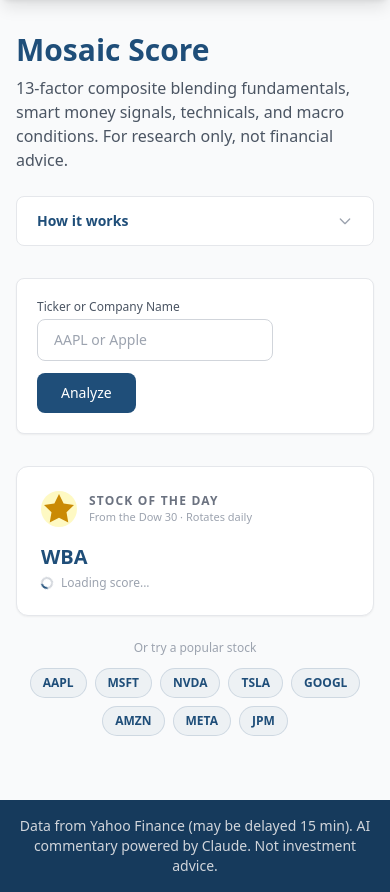
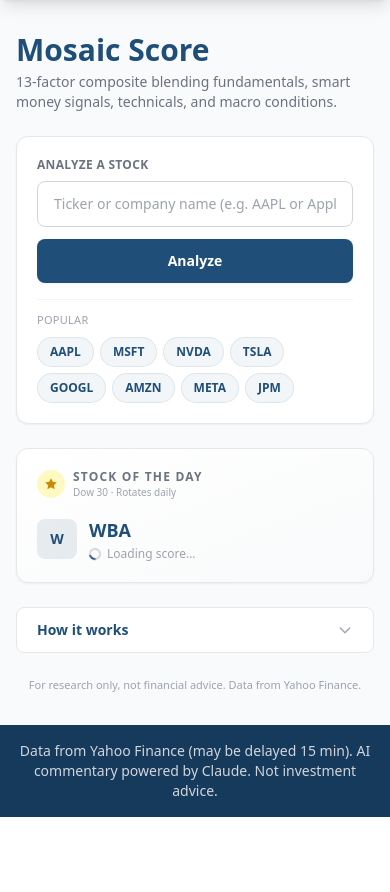
Before and after one commit to PaytonPrichard/Portfolio-Optimizer, a Flask app: page /score in a window 390 px wide. Shown: the part 64-956 px from the top of the page. After the commit the page ends 881 px from the top, so only its background shows below. Run offline with Flask 3, Linux system fonts and the light colour scheme; some libraries are stand-ins or nearby versions.

Commit message:
Redesign Score page: 2-column layout, company logos, cleaner SOTD
- Search on left, Stock of the Day on right (stacks on mobile)
- Quick picks moved inside search card
- How It Works below both columns
- Company logos via Clearbit (from yfinance website domain) with initial fallback
- Logos appear on SOTD card, search results header

```diff
--- a/routes/alpha.py
+++ b/routes/alpha.py
@@ -72,6 +72,7 @@ def score_summary_api(ticker):
         return jsonify({
             "symbol": result["symbol"],
             "companyName": result.get("companyName", result["symbol"]),
+            "logoUrl": result.get("logoUrl", ""),
             "alphaScore": result["alphaScore"],
             "conviction": result["conviction"],
             "sector": result.get("sector", ""),
--- a/templates/alpha.html
+++ b/templates/alpha.html
@@ -3,12 +3,84 @@
 
 {% block content %}
 <div class="max-w-7xl mx-auto px-4 sm:px-6 lg:px-8 py-8">
-    <h1 class="text-3xl font-bold text-brand dark:text-blue-300 mb-2">Mosaic Score</h1>
-    <p class="text-gray-600 dark:text-gray-400 mb-6 max-w-3xl">13-factor composite blending fundamentals, smart money signals, technicals, and macro conditions. For research only, not financial advice.</p>
+    <h1 class="text-3xl font-bold text-brand dark:text-blue-300 mb-1">Mosaic Score</h1>
+    <p class="text-gray-500 dark:text-gray-400 text-sm mb-6">13-factor composite blending fundamentals, smart money signals, technicals, and macro conditions.</p>
+
+    <!-- Two-column: Search + Sidebar -->
+    <div id="idle-state" class="grid lg:grid-cols-5 gap-6 mb-6">
+        <!-- Left: Search -->
+        <div class="lg:col-span-3">
+            <div class="bg-white dark:bg-gray-800 rounded-xl shadow-sm border border-gray-200 dark:border-gray-700 p-5">
+                <label for="score-input" class="block text-xs font-semibold text-gray-500 dark:text-gray-400 uppercase tracking-wide mb-2">Analyze a stock</label>
+                <div class="flex flex-col sm:flex-row items-stretch sm:items-end gap-3">
+                    <div class="flex-1 relative">
+                        <input type="text" id="score-input" placeholder="Ticker or company name (e.g. AAPL or Apple)" maxlength="60" value="{{ ticker }}"
+                               autocomplete="off"
+                               class="w-full px-4 py-3 border border-gray-300 dark:border-gray-600 rounded-lg text-sm focus:ring-2 focus:ring-brand/30 focus:border-brand outline-none bg-white dark:bg-gray-800 dark:text-gray-200 placeholder-gray-400">
+                        <!-- Autocomplete dropdown -->
+                        <div id="search-dropdown" class="hidden absolute z-40 left-0 right-0 mt-1 bg-white dark:bg-gray-800 border border-gray-200 dark:border-gray-700 rounded-lg shadow-lg overflow-hidden"></div>
+                    </div>
+                    <button type="button" onclick="analyzeScore()"
+                            class="bg-brand text-white px-8 py-3 rounded-lg text-sm font-semibold hover:bg-brand-dark transition disabled:opacity-50 disabled:cursor-not-allowed shadow-sm"
+                            id="score-analyze-btn">
+                        Analyze
+                    </button>
+                </div>
+                <!-- Quick picks -->
+                <div class="mt-4 pt-3 border-t border-gray-100 dark:border-gray-700">
+                    <p class="text-[11px] text-gray-400 dark:text-gray-500 mb-2 uppercase tracking-wide font-medium">Popular</p>
+                    <div class="flex flex-wrap gap-1.5">
+                        {% for sym in ["AAPL", "MSFT", "NVDA", "TSLA", "GOOGL", "AMZN", "META", "JPM"] %}
+                        <button type="button" onclick="document.getElementById('score-input').value='{{ sym }}';analyzeScore();"
+                                class="px-3 py-1.5 text-xs font-semibold text-brand dark:text-blue-300 bg-brand/5 dark:bg-blue-900/20 border border-brand/10 dark:border-blue-400/20 rounded-full hover:bg-brand/15 dark:hover:bg-blue-900/40 hover:border-brand/25 transition">
+                            {{ sym }}
+                        </button>
+                        {% endfor %}
+                    </div>
+                </div>
+            </div>
+        </div>
+
+        <!-- Right: Stock of the Day -->
+        <div class="lg:col-span-2">
+            {% if sotdSymbol %}
+            <a href="/score?ticker={{ sotdSymbol }}" id="sotd-card"
+               class="block h-full bg-gradient-to-br from-white to-gray-50 dark:from-gray-800 dark:to-gray-800/80 rounded-xl shadow-sm border border-gray-200 dark:border-gray-700 p-5 hover:shadow-md hover:border-brand/30 dark:hover:border-blue-400/30 transition-all cursor-pointer group">
+                <div class="flex items-center gap-2 mb-4">
+                    <span class="flex items-center justify-center w-7 h-7 rounded-full bg-yellow-100 dark:bg-yellow-900/30">
+                        <svg class="w-3.5 h-3.5 text-yellow-600 dark:text-yellow-400" fill="currentColor" viewBox="0 0 24 24"><path d="M12 2l3.09 6.26L22 9.27l-5 4.87 1.18 6.88L12 17.77l-6.18 3.25L7 14.14 2 9.27l6.91-1.01L12 2z"/></svg>
+                    </span>
+                    <div>
+                        <h3 class="text-xs font-bold text-gray-500 dark:text-gray-400 uppercase tracking-widest">Stock of the Day</h3>
+                        <p class="text-[10px] text-gray-400 dark:text-gray-500">Dow 30 &middot; Rotates daily</p>
+                    </div>
+                </div>
+                <div id="sotd-content">
+                    <div class="flex items-center gap-3">
+                        <div id="sotd-logo" class="w-10 h-10 rounded-lg bg-brand/10 dark:bg-blue-900/30 flex items-center justify-center flex-shrink-0">
+                            <span class="text-sm font-bold text-brand dark:text-blue-300">{{ sotdSymbol[0] }}</span>
+                        </div>
+                        <div>
+                            <span class="text-lg font-bold text-brand dark:text-blue-300 group-hover:underline">{{ sotdSymbol }}</span>
+                            <div class="flex items-center gap-1.5 mt-0.5 text-xs text-gray-400">
+                                <div class="w-3 h-3 border-2 border-gray-300 border-t-brand rounded-full animate-spin"></div>
+                                Loading score...
+                            </div>
+                        </div>
+                    </div>
+                </div>
+            </a>
+            {% else %}
+            <div class="h-full bg-white dark:bg-gray-800 rounded-xl shadow-sm border border-gray-200 dark:border-gray-700 p-5 flex items-center justify-center">
+                <p class="text-sm text-gray-400 italic">Stock of the Day unavailable</p>
+            </div>
+            {% endif %}
+        </div>
+    </div>
 
     <!-- How it works — collapsible -->
-    <details class="bg-white dark:bg-gray-800 rounded-lg border border-gray-200 dark:border-gray-700 mb-8 group">
-        <summary class="flex items-center justify-between cursor-pointer px-5 py-3.5 select-none hover:bg-gray-50 dark:hover:bg-gray-700/40 transition rounded-lg">
+    <details class="bg-white dark:bg-gray-800 rounded-lg border border-gray-200 dark:border-gray-700 mb-6 group" id="how-it-works">
+        <summary class="flex items-center justify-between cursor-pointer px-5 py-3 select-none hover:bg-gray-50 dark:hover:bg-gray-700/40 transition rounded-lg">
             <span class="font-semibold text-brand dark:text-blue-300 text-sm">How it works</span>
             <svg class="w-4 h-4 text-gray-400 transition-transform group-open:rotate-180" fill="none" stroke="currentColor" viewBox="0 0 24 24">
                 <path stroke-linecap="round" stroke-linejoin="round" stroke-width="2" d="M19 9l-7 7-7-7"/>
@@ -65,73 +137,32 @@
         </div>
     </details>
 
-    <!-- Search with autocomplete -->
-    <div class="bg-white dark:bg-gray-800 rounded-lg shadow-sm border border-gray-200 dark:border-gray-700 p-5 mb-8">
-        <div class="flex flex-col sm:flex-row items-start sm:items-end gap-3">
-            <div class="flex-1 relative">
-                <label for="score-input" class="block text-xs font-medium text-gray-600 dark:text-gray-400 mb-1">Ticker or Company Name</label>
-                <input type="text" id="score-input" placeholder="AAPL or Apple" maxlength="60" value="{{ ticker }}"
-                       autocomplete="off"
-                       class="w-full sm:w-72 px-4 py-2.5 border border-gray-300 dark:border-gray-600 rounded-lg text-sm focus:ring-1 focus:ring-brand focus:border-brand outline-none bg-white dark:bg-gray-800 dark:text-gray-200">
-                <!-- Autocomplete dropdown -->
-                <div id="search-dropdown" class="hidden absolute z-40 left-0 right-0 sm:w-72 mt-1 bg-white dark:bg-gray-800 border border-gray-200 dark:border-gray-700 rounded-lg shadow-lg overflow-hidden"></div>
-            </div>
-            <button type="button" onclick="analyzeScore()"
-                    class="bg-brand text-white px-6 py-2.5 rounded-lg text-sm font-medium hover:bg-brand-dark transition disabled:opacity-50 disabled:cursor-not-allowed"
-                    id="score-analyze-btn">
-                Analyze
-            </button>
-        </div>
-    </div>
-
-    <!-- Idle state: Stock of the Day + quick picks (hidden once results load) -->
-    <div id="idle-state">
-        {% if sotdSymbol %}
-        <a href="/score?ticker={{ sotdSymbol }}" id="sotd-card"
-           class="block max-w-lg mx-auto bg-white dark:bg-gray-800 rounded-xl shadow-sm border border-gray-200 dark:border-gray-700 p-6 hover:shadow-md hover:border-brand/30 dark:hover:border-blue-400/30 transition-all cursor-pointer group mb-6">
-            <div class="flex items-center gap-3 mb-4">
-                <span class="flex items-center justify-center w-9 h-9 rounded-full bg-yellow-100 dark:bg-yellow-900/30 group-hover:scale-110 transition-transform">
-                    <svg class="w-4.5 h-4.5 text-yellow-600 dark:text-yellow-400" fill="currentColor" viewBox="0 0 24 24"><path d="M12 2l3.09 6.26L22 9.27l-5 4.87 1.18 6.88L12 17.77l-6.18 3.25L7 14.14 2 9.27l6.91-1.01L12 2z"/></svg>
-                </span>
-                <div>
-                    <h3 class="text-xs font-bold text-gray-500 dark:text-gray-400 uppercase tracking-widest">Stock of the Day</h3>
-                    <p class="text-[11px] text-gray-400 dark:text-gray-500">From the Dow 30 &middot; Rotates daily</p>
-                </div>
-            </div>
-            <div id="sotd-content" class="flex items-center justify-between">
-                <div>
-                    <span class="text-xl font-bold text-brand dark:text-blue-300 group-hover:underline">{{ sotdSymbol }}</span>
-                    <div class="flex items-center gap-2 mt-1 text-xs text-gray-400">
-                        <div class="w-3 h-3 border-2 border-gray-300 border-t-brand rounded-full animate-spin"></div>
-                        Loading score...
-                    </div>
-                </div>
-            </div>
-        </a>
-        {% endif %}
-
-        <!-- Quick picks -->
-        <div class="text-center mb-8">
-            <p class="text-xs text-gray-400 dark:text-gray-500 mb-3">Or try a popular stock</p>
-            <div class="flex flex-wrap justify-center gap-2">
-                {% for sym in ["AAPL", "MSFT", "NVDA", "TSLA", "GOOGL", "AMZN", "META", "JPM"] %}
-                <button type="button" onclick="document.getElementById('score-input').value='{{ sym }}';analyzeScore();"
-                        class="px-3 py-1.5 text-xs font-semibold text-brand dark:text-blue-300 bg-brand/5 dark:bg-blue-900/20 border border-brand/15 dark:border-blue-400/20 rounded-full hover:bg-brand/10 dark:hover:bg-blue-900/40 transition">
-                    {{ sym }}
-                </button>
-                {% endfor %}
-            </div>
-        </div>
-    </div>
-
     <!-- Results container -->
     <div id="score-results"></div>
 
+    <p class="text-center text-[11px] text-gray-400 dark:text-gray-500 mt-6">For research only, not financial advice. Data from Yahoo Finance.</p>
 </div>
 {% endblock %}
 
 {% block scripts %}
 <script>
+// ── Logo helper ─────────────────────────────────────────────────────
+function logoImg(url, symbol, size) {
+    size = size || 40;
+    if (!url) return fallbackLogo(symbol, size);
+    return '<img src="' + url + '" alt="' + symbol + '" width="' + size + '" height="' + size + '"' +
+        ' class="rounded-lg object-contain bg-white" style="width:' + size + 'px;height:' + size + 'px;"' +
+        ' onerror="this.outerHTML=fallbackLogo(\'' + symbol + '\',' + size + ')">';
+}
+function fallbackLogo(symbol, size) {
+    size = size || 40;
+    var colors = ['#1F4E79','#2563eb','#7c3aed','#059669','#d97706','#dc2626','#0891b2','#4f46e5'];
+    var c = colors[symbol.charCodeAt(0) % colors.length];
+    var fs = Math.round(size * 0.38);
+    return '<div class="rounded-lg flex items-center justify-center flex-shrink-0" style="width:' + size + 'px;height:' + size + 'px;background:' + c + '15;border:1px solid ' + c + '25">' +
+        '<span style="font-size:' + fs + 'px;font-weight:700;color:' + c + '">' + (symbol || '?')[0] + '</span></div>';
+}
+
 // ── Autocomplete search ─────────────────────────────────────────────
 var _searchTimeout = null;
 var _searchDropdown = document.getElementById("search-dropdown");
@@ -248,7 +279,9 @@ function analyzeScore() {
         '</div>';
 
     var idle = document.getElementById("idle-state");
+    var hiw = document.getElementById("how-it-works");
     if (idle) idle.style.display = "none";
+    if (hiw) hiw.style.display = "none";
 
     fetch("/api/score/compute", {
         method: "POST",
@@ -265,6 +298,7 @@ function analyzeScore() {
     .catch(function(err) {
         container.innerHTML = '<p class="text-red-500 italic p-4">Could not compute Mosaic Score: ' + err.message + '</p>';
         if (idle) idle.style.display = "";
+        if (hiw) hiw.style.display = "";
     })
     .finally(function() {
         btn.disabled = false;
@@ -286,20 +320,23 @@ document.addEventListener("DOMContentLoaded", function() {
         var scoreColor = d.alphaScore >= 70 ? "bg-green-100 dark:bg-green-900/40 text-green-800 dark:text-green-300"
                        : d.alphaScore >= 45 ? "bg-yellow-100 dark:bg-yellow-900/40 text-yellow-800 dark:text-yellow-300"
                        : "bg-red-100 dark:bg-red-900/40 text-red-800 dark:text-red-300";
-        var convColor = (d.conviction === "Strong Buy" || d.conviction === "Buy") ? "text-green-700 dark:text-green-400"
-                      : d.conviction === "Hold" ? "text-yellow-700 dark:text-yellow-400"
+        var convColor = (d.conviction === "Strong Buy" || d.conviction === "Buy") ? "text-green-600 dark:text-green-400"
+                      : d.conviction === "Hold" ? "text-yellow-600 dark:text-yellow-400"
                       : "text-red-600 dark:text-red-400";
+        var logo = d.logoUrl ? logoImg(d.logoUrl, d.symbol, 44) : fallbackLogo(d.symbol, 44);
         el.innerHTML =
-            '<div class="flex items-center justify-between">' +
-            '  <div>' +
-            '    <span class="text-xl font-bold text-brand dark:text-blue-300 group-hover:underline">' + d.symbol + '</span>' +
-            '    <p class="text-xs text-gray-500 dark:text-gray-400 mt-0.5">' + (d.companyName || '') + '</p>' +
-            (d.sector ? '    <p class="text-[11px] text-gray-400 dark:text-gray-500 mt-0.5">' + d.sector + '</p>' : '') +
-            (d.price ? '    <p class="text-sm font-semibold text-gray-700 dark:text-gray-300 mt-1">$' + d.price.toFixed(2) + '</p>' : '') +
-            '  </div>' +
-            '  <div class="text-right flex-shrink-0 ml-4">' +
-            '    <span class="inline-block px-3 py-1.5 rounded-full text-base font-bold ' + scoreColor + '">' + d.alphaScore + '/100</span>' +
-            '    <p class="text-xs font-semibold mt-1 ' + convColor + '">' + d.conviction + '</p>' +
+            '<div class="flex items-center gap-3">' +
+            '  <div class="flex-shrink-0">' + logo + '</div>' +
+            '  <div class="flex-1 min-w-0">' +
+            '    <div class="flex items-center gap-2">' +
+            '      <span class="text-lg font-bold text-brand dark:text-blue-300 group-hover:underline">' + d.symbol + '</span>' +
+            '      <span class="inline-block px-2 py-0.5 rounded-full text-xs font-bold ' + scoreColor + '">' + d.alphaScore + '</span>' +
+            '    </div>' +
+            '    <p class="text-sm text-gray-600 dark:text-gray-400 truncate">' + (d.companyName || '') + '</p>' +
+            '    <div class="flex items-center gap-3 mt-1">' +
+            (d.price ? '      <span class="text-sm font-semibold text-gray-700 dark:text-gray-300">$' + d.price.toFixed(2) + '</span>' : '') +
+            '      <span class="text-xs font-semibold ' + convColor + '">' + d.conviction + '</span>' +
+            '    </div>' +
             '  </div>' +
             '</div>';
     })
```
Also changed, not shown: financials/alpha.py (+17 -1 lines), templates/partials/alpha_result.html (+20 -5 lines).
